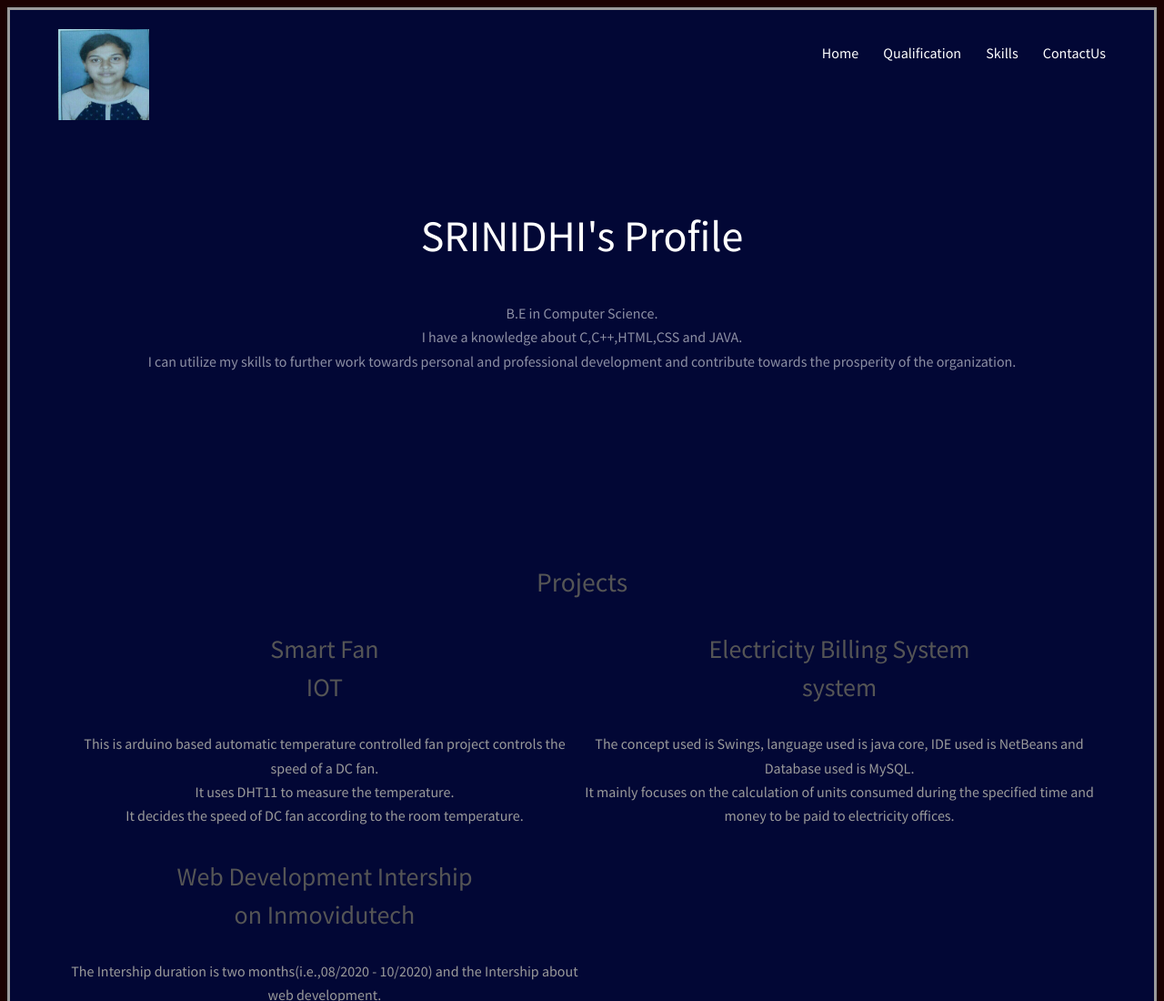
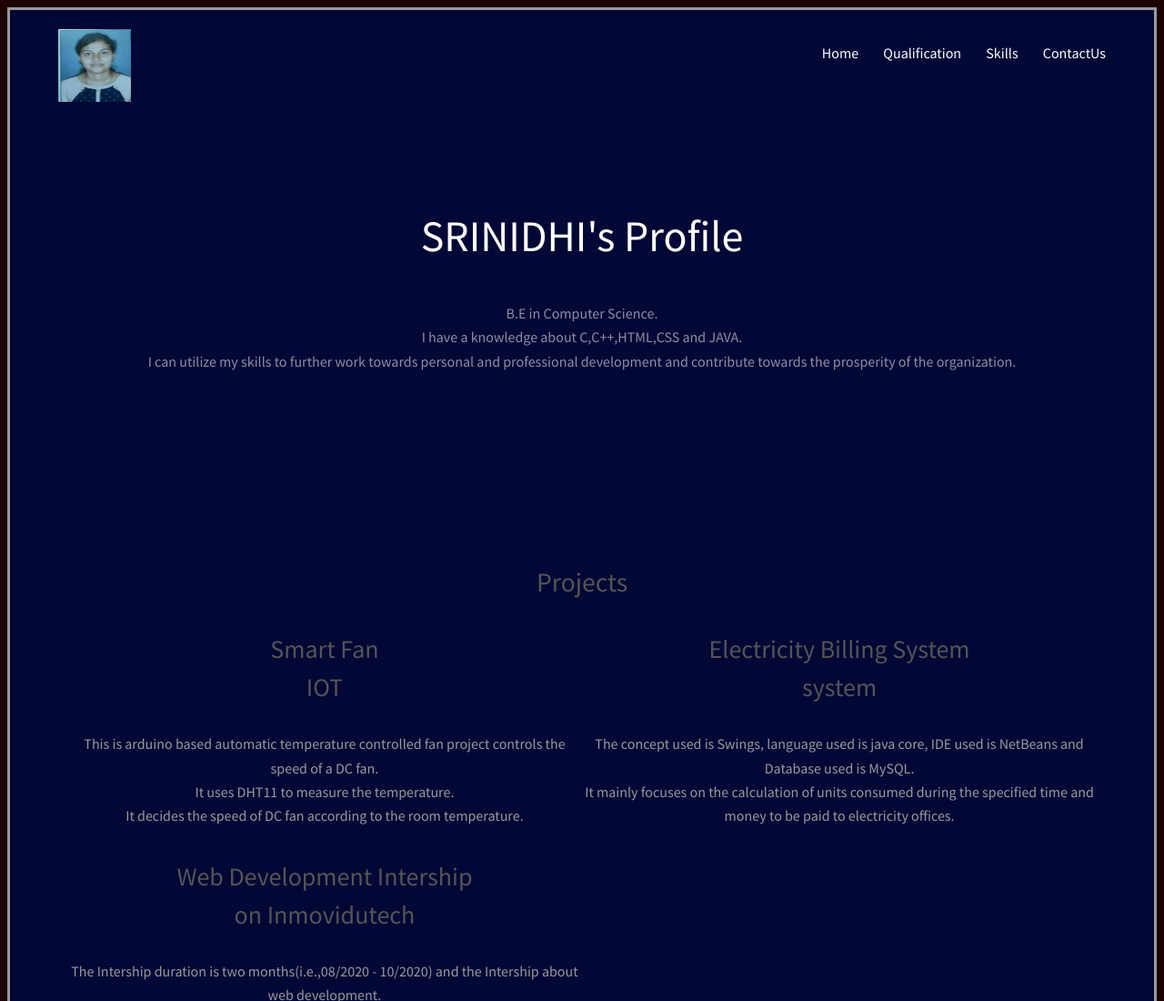
Before and after one commit to srinidhi-17cs085/web_assignment_srinidhi__17cs085, a plain HTML site: page index.html in a window 1280 px wide. Shown: the top 1100 px of the page at 91% size. Drawn offline with Linux system fonts and the light colour scheme.

Commit message:
Add files via upload

```diff
--- a/index.html
+++ b/index.html
@@ -14,7 +14,7 @@
 				<div class="inner">
 					<a href="index.html" class="logo">
 					<div class="image square" style="float:left;">
-					<img src="images/srinidhi_resume_photo.jpeg" alt="photo" height="100px" width="100px"/></a>
+					<img src="images/srinidhi_resume_photo.jpeg" alt="photo" height="80px" width="80px"/></a>
 					</div>
 
 
```
